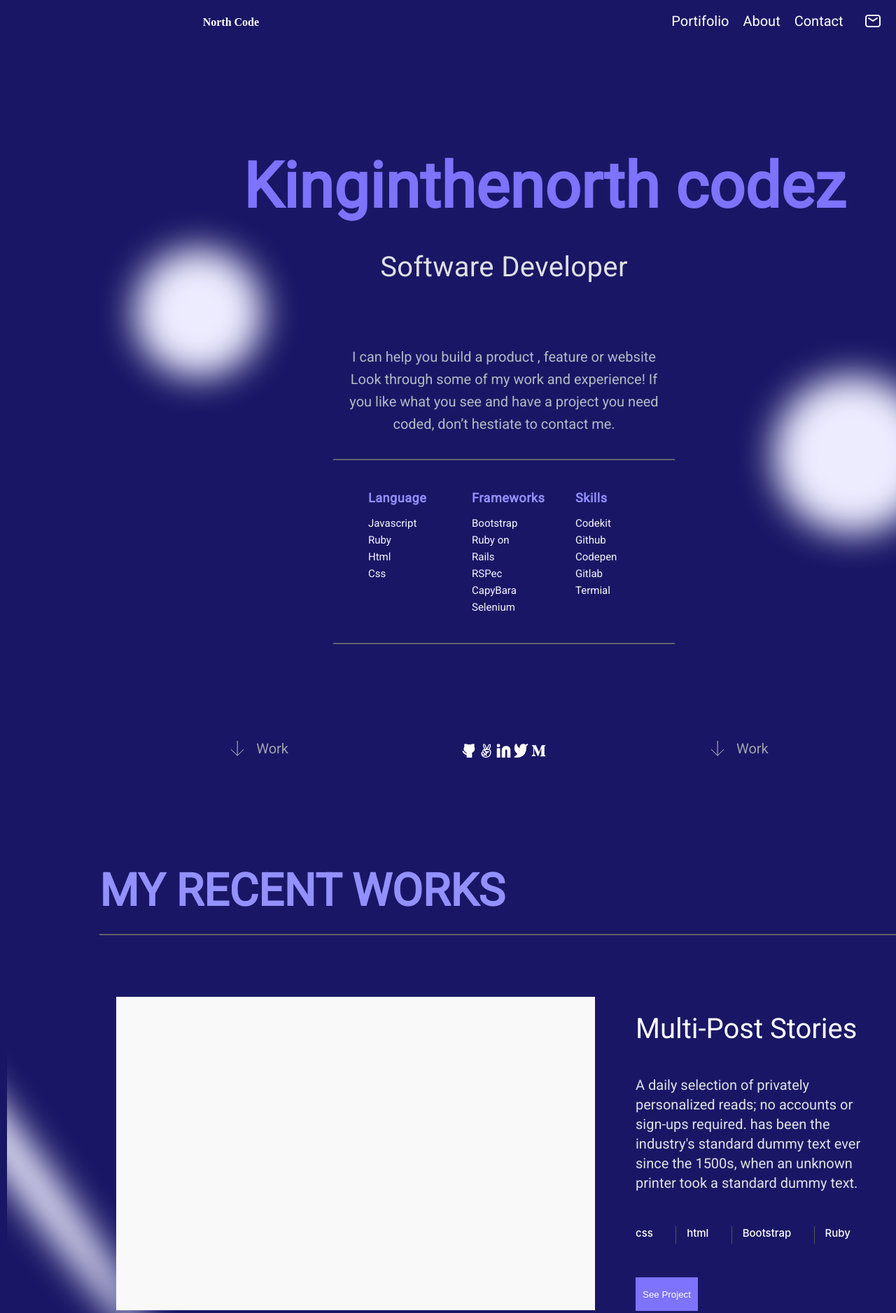
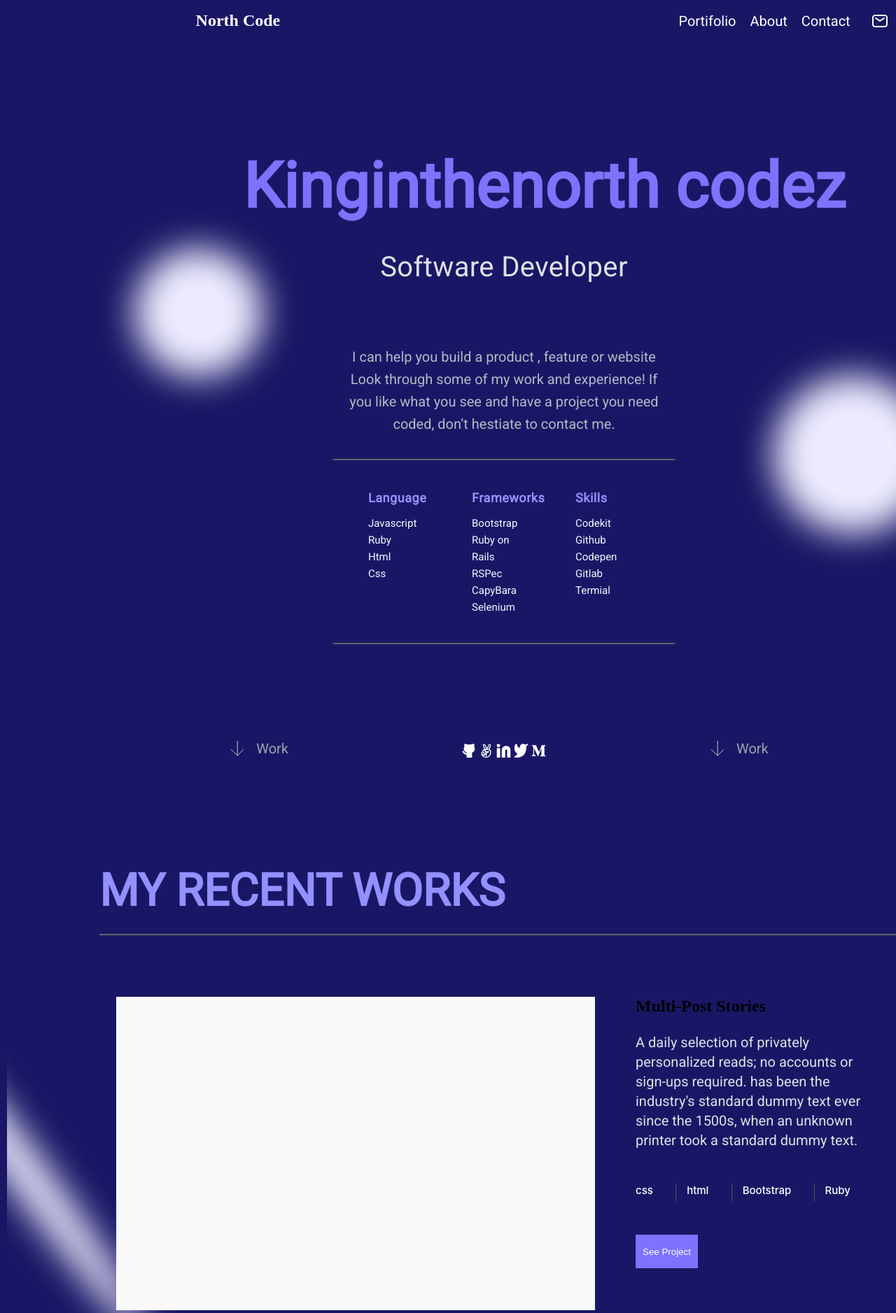
Before and after one commit to kinginthenorthcodez/North-portifolio, a website: page index.html in a window 1280 px wide. Shown: the top 1877 px of the page at 70% size. Drawn offline with Linux system fonts and the light colour scheme.

Commit message:
Fix accessibility
1. Changed navbar title to h1 tag
2. Changed works sections title from h3 to h2.

```diff
--- a/assets/css/style.css
+++ b/assets/css/style.css
@@ -26,7 +26,7 @@ body {
   align-items: center;
 }
 
-.menubar p {
+.menubar h1 {
   color: #fff;
   font-weight: 600;
 }
@@ -515,7 +515,7 @@ footer .email {
     align-items: baseline;
   }
 
-  .desktop-menu p {
+  .desktop-menu h1 {
     color: #fff;
     font-weight: 600;
   }
--- a/index.html
+++ b/index.html
@@ -14,11 +14,11 @@
    <header>
        <nav class="navbar">
            <div class="menubar">
-            <p>North Code</p>
+            <h1>North Code</h1>
             <img src="./assets/images/bars/IconMenu.png" alt="menu icon">
            </div>
            <div class="desktop-menu">
-             <p>North Code</p>
+             <h1>North Code</h1>
              <div class="main-menu">
                <ul class="menu-items">
                  <li class="menu-item"><a href="#">Portifolio</a></li>
@@ -112,7 +112,7 @@
          <div class="card-items">
            <div class="card-text">
           <div class="workText">
-          <h3>Multi-Post Stories</h3>
+          <h2>Multi-Post Stories</h2>
           <p>
             A daily selection of privately personalized reads;
              no accounts or sign-ups required.
@@ -140,7 +140,7 @@
         <div class="card-items">
         <div class="card-text">
         <div class="workText">
-        <h3>Multi-Post Stories</h3>
+        <h2>Multi-Post Stories</h2>
         <p>
            A daily selection of privately personalized reads;
             no accounts or sign-ups required.
@@ -167,7 +167,7 @@
         <div class="card-items">
           <div class="card-text">
           <div class="workText">
-            <h3>Multi-Post Stories</h3>
+            <h2>Multi-Post Stories</h2>
             <p>
            A daily selection of privately personalized reads;
             no accounts or sign-ups required.
@@ -195,7 +195,7 @@
         <div class="card-items">
         <div class="card-text">
         <div class="workText">
-        <h3>Multi-Post Stories</h3>
+        <h2>Multi-Post Stories</h2>
         <p>
            A daily selection of privately personalized reads;
             no accounts or sign-ups required.
```
